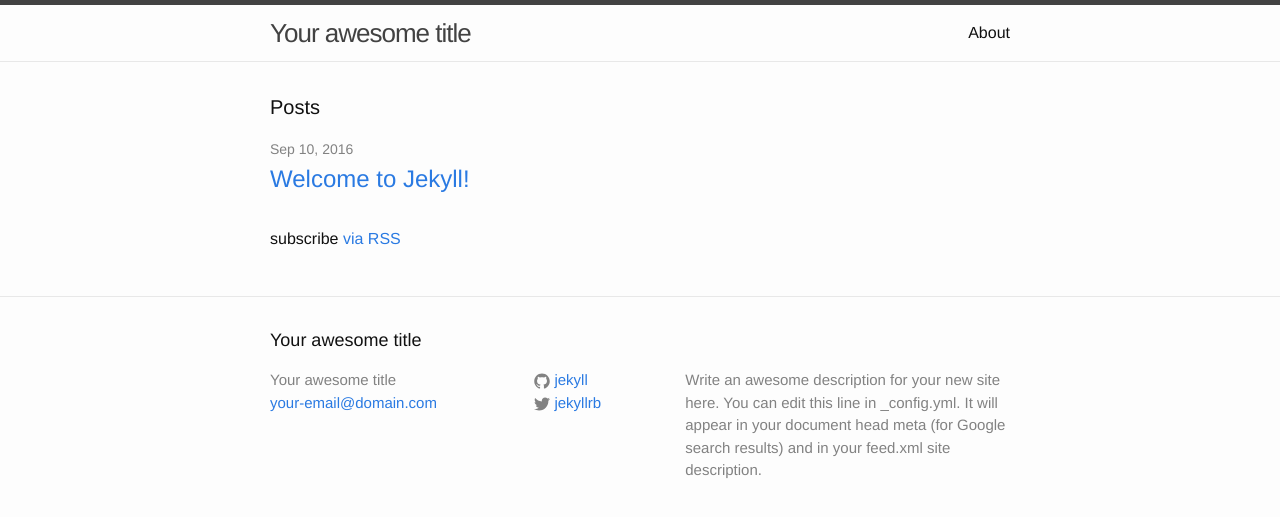
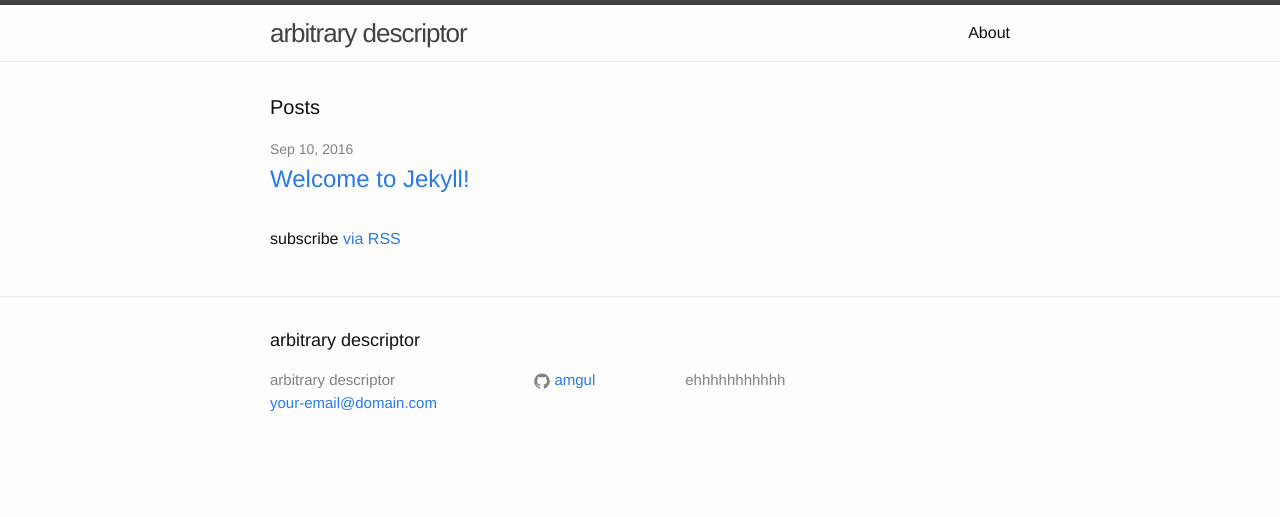
Before and after one commit to amgul/amgul.github.io, a Jekyll site: the page built from index.html, in a window 1280 px wide. Shown: the top 517 px of the page. Built offline with Jekyll 4.4.1, drawn with Linux system fonts in a browser that asks for light colours.

Commit message:
Update _config.yml

```diff
--- a/_config.yml
+++ b/_config.yml
@@ -6,16 +6,13 @@
 # 'jekyll serve'. If you change this file, please restart the server process.
 
 # Site settings
-title: Your awesome title
+title: arbitrary descriptor
 email: your-email@domain.com
 description: > # this means to ignore newlines until "baseurl:"
-  Write an awesome description for your new site here. You can edit this
-  line in _config.yml. It will appear in your document head meta (for
-  Google search results) and in your feed.xml site description.
+  ehhhhhhhhhhh
 baseurl: "" # the subpath of your site, e.g. /blog
 url: "http://yourdomain.com" # the base hostname & protocol for your site
-twitter_username: jekyllrb
-github_username:  jekyll
+github_username:  amgul
 
 # Build settings
 markdown: kramdown
```
